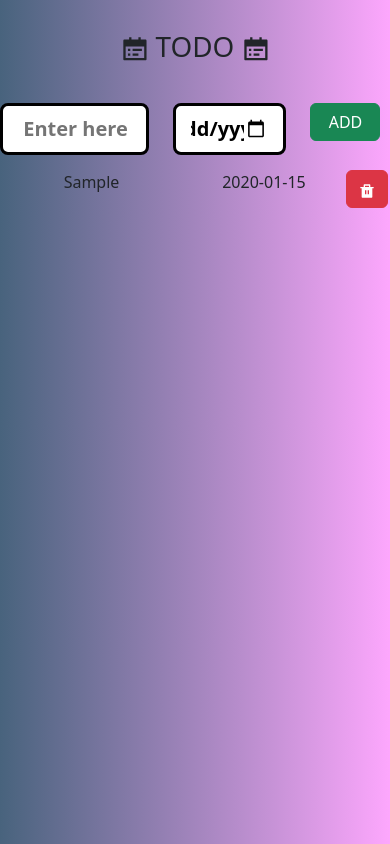
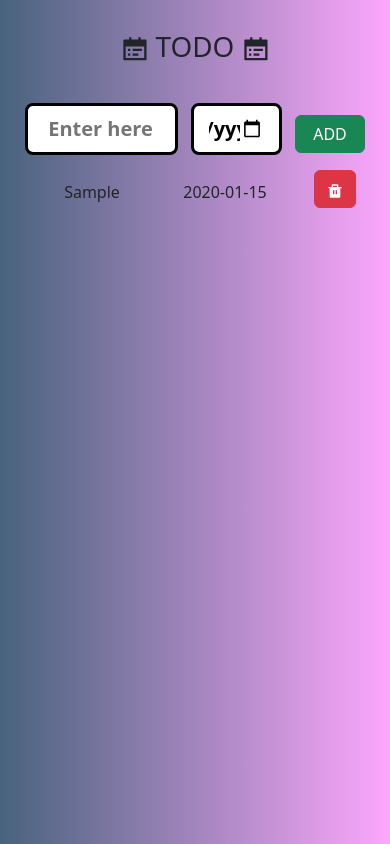
Before and after one commit to aveenavin/Your-Todo, a React (Vite) app: page / in a window 390 px wide. Both pictures are taken after typing "Sample", "2020-01-15" into the empty fields and a click on the button "ADD". Built offline with nearby package versions, Linux system fonts and the light colour scheme.

Commit message:
add final code for responsive

```diff
--- a/index.html
+++ b/index.html
@@ -4,9 +4,10 @@
     <meta charset="UTF-8" />
     <link rel="icon" type="image/svg+xml" href="/vite.svg" />
     <meta name="viewport" content="width=device-width, initial-scale=1.0" />
+    <link rel="stylesheet" href="style.css">
     <title>Vite + React</title>
   </head>
-  <body style=" overflow-x: hidden;  margin: 0; background:  linear-gradient(to right, #48637d, #fda7fd  ); ">
+  <body >
     <div id="root"></div>
     <script type="module" src="/src/main.jsx"></script>
   </body>
--- a/src/App.jsx
+++ b/src/App.jsx
@@ -20,13 +20,13 @@ function App() {
   }
 
   return (
-    <div >
-<center>
+    <div style={{textAlign: "center"}}>
+
         <AppName ></AppName>
         <Addtodo onBehavoir={handleBehavoir}></Addtodo>
         {!todoitems.length && <Message ></Message>}
         <TodoitemsComponent todoitems={todoitems} deletebtn={deleteBehvoir}></TodoitemsComponent>
-</center>
+
 
     </div>
 
--- a/src/components/Addtodo.jsx
+++ b/src/components/Addtodo.jsx
@@ -1,4 +1,4 @@
-import { useState } from "react";import Styleji from "../moduleCss/Addtodo.module.css";
+import { useState } from "react"; import Styleji from "../moduleCss/Addtodo.module.css";
 
 function Addtodo({ onBehavoir }) {
 
@@ -14,10 +14,10 @@ function Addtodo({ onBehavoir }) {
 
     let passBehviorOFnameDate = function () {
 
-if (nameji.trim() === "" || dateji.trim() === "")  {
-    alert("please enter both task and date before adding")
-    return
-}
+        if (nameji.trim() === "" || dateji.trim() === "") {
+            alert("please enter both task and date before adding")
+            return
+        }
 
         onBehavoir(nameji, dateji)
         setNameji("")
@@ -26,13 +26,12 @@ if (nameji.trim() === "" || dateji.trim() === "")  {
 
     return (
         <>
-            <div className="row">
-                <div className="col-5 ">
-                    <input type="text" onChange={behviorName} value={nameji} placeholder=" Enter here" className={Styleji.add} /></div>
-                <div className="col-4">
-                    <input type="date" onChange={behviorDate} value={dateji} className={Styleji.add} /></div>
-                <div className="col-1">
-                    <button type="button" onClick={passBehviorOFnameDate} className={`btn btn-success ${Styleji.addbtn}`} >ADD</button></div>
+            <div className="container">
+                <div className="row_take">
+                    <input type="text" onChange={behviorName} value={nameji} placeholder=" Enter here" className={`col-5 ${Styleji.add}`}/>
+                   <input type="date"  onChange={behviorDate} value={dateji} className={`col-3 ${Styleji.add}`} />
+                     <button type="button"  onClick={passBehviorOFnameDate} className={` col-1  btn btn-success ${Styleji.addbtn}`} >ADD</button>
+                </div>
             </div>
         </>
     )
--- a/src/components/Todoitem.jsx
+++ b/src/components/Todoitem.jsx
@@ -1,15 +1,17 @@
 import style from "../moduleCss/Deletetodo.module.css"
 import { RiDeleteBinFill } from "react-icons/ri";
 
-function Todoitem({ todoname, tododate, deletebtn}) {
+function Todoitem({ todoname, tododate, deletebtn }) {
 
     return (
         <>
-            <div className="row">
-                <div className="col-6">{todoname}</div>
-                <div className="col-4">{tododate}</div>
-                <div className="col-2"><button type="button" onClick={()=> deletebtn(todoname)}
-                className={`btn btn-danger ${style.red}`}><RiDeleteBinFill />  </button></div>
+            <div className="container">
+                <div className="row go">
+                    <div className="col-4">{todoname}</div>
+                    <div className="col-4">{tododate}</div>
+                    <div className="col-1"><button type="button" onClick={() => deletebtn(todoname)}
+                        className={`btn btn-danger ${style.red}`}><RiDeleteBinFill />  </button></div>
+                </div>
             </div>
         </>
     )
--- a/src/main.jsx
+++ b/src/main.jsx
@@ -1,6 +1,7 @@
 import { StrictMode } from 'react'
 import { createRoot } from 'react-dom/client'
 import App from './App.jsx'
+import "./style.css"
 
 import "bootstrap/dist/css/bootstrap.min.css"    //css
 
--- a/src/moduleCss/Addtodo.module.css
+++ b/src/moduleCss/Addtodo.module.css
@@ -19,20 +19,7 @@
   }
 
 
-  @media (min-width: 768px) {
-    input {
-      max-width: 400px;
-      padding: 10px 15px;
-      font-size: 14px;
-    }
-  }
 
-
-  @media (min-width: 1000px) {
-    input {
-      max-width: 400px;
-    }
-  }
 
 .add:hover{
     border-radius: 9px;
--- /dev/null
+++ b/src/style.css
@@ -0,0 +1,35 @@
+body{
+    overflow-x: hidden;
+    background:  linear-gradient(to right, #48637d, #fda7fd  );
+    background-size: 100% 100vh;
+}
+
+html, body {
+    overflow-x: hidden;
+    margin: 0;
+    padding: 0;
+    width: 100%;
+}
+
+
+
+
+.row_take{
+    display: flex;
+    flex-wrap: wrap;
+    justify-content: space-evenly;
+    align-items: center;
+
+  }
+
+  .row{
+    display: flex;
+    flex-wrap: wrap;
+text-align: center;
+    align-items: center;
+justify-content: space-evenly;
+  width: 100%;
+  padding: 0px 15px;
+  box-sizing: border-box;
+
+  }
```
Also changed, not shown: src/moduleCss/Deletetodo.module.css (line endings or trailing spaces).
